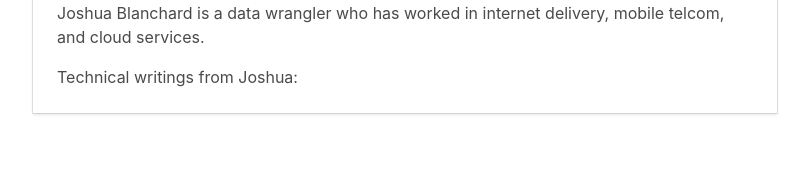
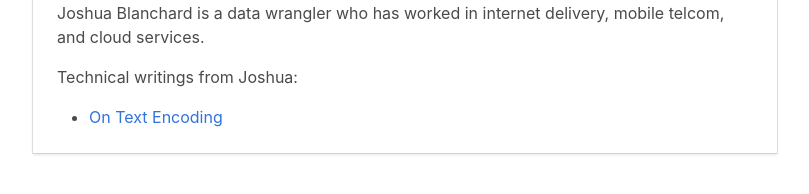
Before and after one commit to JTBlanchard/JTBlanchard.github.io, a Jekyll site: the page built from index.md, in a window 1280 px wide. Shown: the part 147-341 px from the top of the page, without its empty margins (235-1044 px from the left). Built offline with Jekyll 4.4.1, drawn with Linux system fonts in a browser that asks for light colours; our own code applies the rules of GitHub Pages for plain Markdown files.

Commit message:
Add front matter back for collection

```diff
--- a/_wisdom/On_Text_Encodings.md
+++ b/_wisdom/On_Text_Encodings.md
@@ -1,3 +1,8 @@
+---
+layout: default
+title: "On Text Encoding"
+---
+
 # A brief primer on text encodings.
 
 As you might expect, text encodings are just conventions for how bits of data represent text.  Encodings will define what numbers represent a character, and may also define how those numbers are represented across multiple bytes.
```
